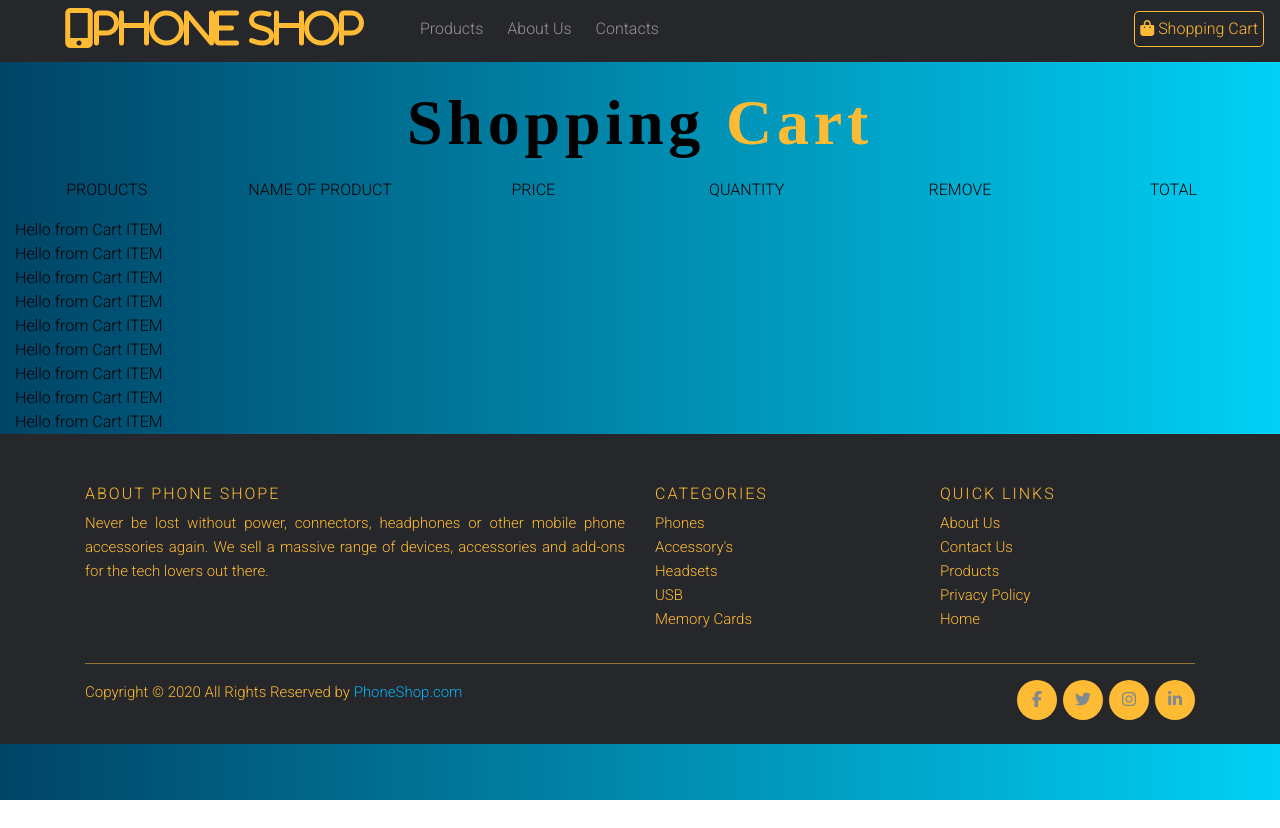
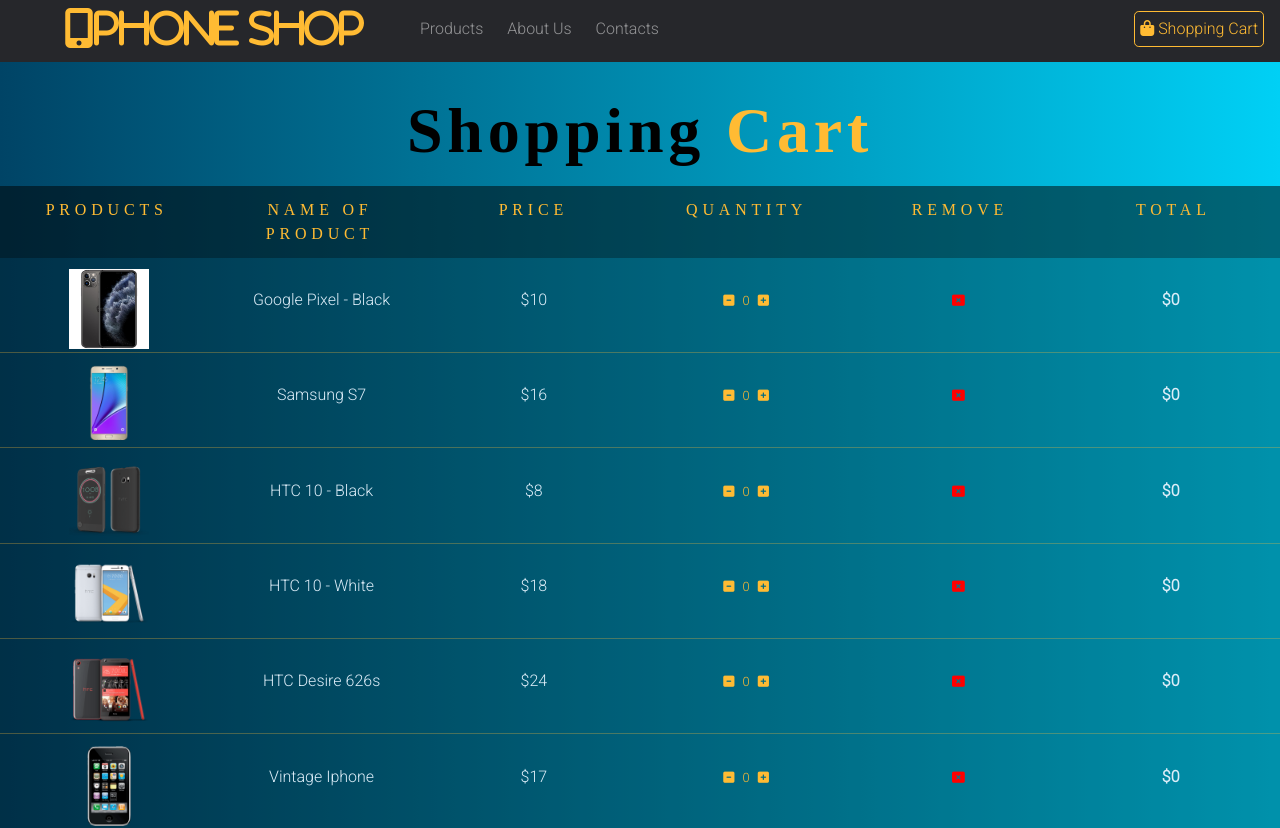
Before and after one commit to YourGuruNet/online_shop, a React (Create React App) app: page /cart in a window 1280 px wide. Shown: the top 828 px of the page. Before the commit the page ends 800 px from the top, so only its background shows below. Built offline with nearby package versions, Linux system fonts and the light colour scheme; a web font is replaced by a local one.

Commit message:
Updeite cart components

```diff
--- a/src/App.css
+++ b/src/App.css
@@ -1,7 +1,7 @@
 /* Roots ļauj izveidot krāsai nosaukumu, lai to atkārtotu pēctam atkal!  */
 :root {
   --DarkBlue: rgba(36, 8, 136, 0.781);
-  --lightBlue: rgb(45, 159, 235);
+  --lightBlue: rgb(220, 237, 248);
   --mainYellow: #fb3;
   --mainDark: black;
   --mainBlue: linear-gradient(to left, rgb(0, 208, 245), rgb(0, 68, 102));
@@ -30,6 +30,31 @@
 }
 .text-bright {
   color: var(--lightBlue);
+}
+/*Button Cart page*********************************************/
+.btn-cart {
+  color: var(--mainYellow);
+  cursor: pointer;
+  transition: all 0.5s ease-in-out;
+  text-transform: capitalize;
+  font-size: 0.8rem !important;
+  border-radius: 0 !important;
+}
+.btn-cart:hover{
+color: var(--lightBlue)
+}
+/* Cart page **********************************************/
+.cart-position {
+  position: absolute;
+  top: 1.2rem;
+}
+.cart-item-hover:hover{
+  background-color: rgba(0, 0, 0, 0.301);
+  cursor: pointer;
+}
+.cart-column-position {
+  position: absolute;
+  top: 0.3rem;
 }
 /* Navbar ***************************************  */
 .hover-link:hover {
@@ -67,6 +92,10 @@
   }
   .mob-button {
     font-size: 10px !important;
+  }
+  .cart-position {
+    position: absolute;
+    top: 0;
   }
 }
 
--- a/src/components/ProductTitle.js
+++ b/src/components/ProductTitle.js
@@ -4,7 +4,7 @@
 export default function ProductTitle({ name, title }) {
   return (
     <div className="row" style={{marginRight: '0',
-      marginLeft: '0'}}>
+      marginLeft: '0', paddingTop: '1.5rem'}}>
       <div className="col-10 mx-auto my-2 text-center text-title">
         <h1 className="text-capitalize font-weight-bold text-title">
           {name} <strong className="text-yellow">{title}</strong>
--- a/src/pages/Contact.js
+++ b/src/pages/Contact.js
@@ -2,6 +2,7 @@
 import Form from "react-bootstrap/Form";
 import Button from "react-bootstrap/Button";
 import Axios from "axios";
+import ProductTitle from '../components/ProductTitle'
 
 class Contact extends React.Component {
   constructor(props) {
@@ -54,15 +55,14 @@
 
   render() {
     return (
+      <React.Fragment>
+        <ProductTitle name="Contact" title="us" />
         <div className="contact-box">
           <section className="mb-4">
-          <h2 className="h1-responsive font-weight-bold text-center my-4">
-            Contact us
-          </h2>
             <p className="text-center w-responsive mx-auto mb-5">
               Do you have any questions? Please do not hesitate to contact us
-            directly. Our team will come back to you within a matter of hours to
-            help you.
+              directly. Our team will come back to you within a matter of hours
+              to help you.
             </p>
             <div className="row">
               <div className="col-md-9 mb-md-0 mb-5">
@@ -174,6 +174,7 @@
             </div>
           </section>
         </div>
+      </React.Fragment>
     );
   }
 }
--- a/src/pages/ProductList.js
+++ b/src/pages/ProductList.js
@@ -8,7 +8,7 @@
   render() {
     return (
       <React.Fragment>
-        <div className="py-5">
+        <div>
           <div className="container">
             <ProductTitle name="All" title="products" />
             {/* Inside ProductTitle we give a value for props so title element know what exact to show on screen */}
--- a/src/pages/cart/Cart.js
+++ b/src/pages/cart/Cart.js
@@ -7,7 +7,7 @@
 class Cart extends Component {
   render() {
     return (
-      <section style={{ marginTop: "1rem" }}>
+      <section>
         <ProductConsumer>
           {(value) => {
             const { cart } = value;
@@ -15,8 +15,10 @@
               return (
                 <React.Fragment>
                   <ProductTitle name="Shopping" title="cart" />
+                  <div style={{background:'rgba(0, 0, 0, 0.3)', marginBottom: '2rem' }}>
                   <CartColumns />
-                  <CartList value={value} />
+                  <CartList value={value}/>
+                  </div>
                 </React.Fragment>
               );
             } else {
--- a/src/pages/cart/CartColumns.js
+++ b/src/pages/cart/CartColumns.js
@@ -2,29 +2,29 @@
 
 export default function CartColumns() {
   return (
-    <div className="container-fluid text-center d-none d-lg-block">
-      <div className="row">
-        <div className="col-10 mx-auto col-lg-2">
+    <div className="container-fluid text-center d-none d-lg-block text-yellow text-title" >
+      <div className="row" style={{paddingTop: '0.5rem', fontSize: "1rem", background: 'rgba(0, 0, 0, 0.3)'}}>
+        <div className="col-10 mx-auto col-lg-2 cart-column-position">
           <p className="text-uppercase">products</p>
         </div>
 
-        <div className="col-10 mx-auto col-lg-2">
+        <div className="col-10 mx-auto col-lg-2 cart-column-position">
           <p className="text-uppercase">name of product</p>
         </div>
 
-        <div className="col-10 mx-auto col-lg-2">
+        <div className="col-10 mx-auto col-lg-2 cart-column-position">
           <p className="text-uppercase">price</p>
         </div>
 
-        <div className="col-10 mx-auto col-lg-2">
+        <div className="col-10 mx-auto col-lg-2 cart-column-position">
           <p className="text-uppercase">quantity</p>
         </div>
 
-        <div className="col-10 mx-auto col-lg-2">
+        <div className="col-10 mx-auto col-lg-2 cart-column-position">
           <p className="text-uppercase">remove</p>
         </div>
 
-        <div className="col-10 mx-auto col-lg-2">
+        <div className="col-10 mx-auto col-lg-2 cart-column-position">
           <p className="text-uppercase">total</p>
         </div>
       </div>
--- a/src/pages/cart/CartItem.js
+++ b/src/pages/cart/CartItem.js
@@ -1,9 +1,82 @@
-import React from 'react'
+import React from "react";
 
-export default function CartItem() {
-    return (
-        <div>
-            Hello from Cart ITEM
+export default function CartItem({ item, value }) {
+  const { id, title, img, price, total, count } = item;
+  const { increment, decrement, removeItem } = value;
+  return (
+    <div
+      className="row my-2 text-capitalize text-center text-bright cart-item-hover"
+      style={{
+        borderBottom: "solid 0.01rem rgba(255, 187, 51, 0.293)",
+        padding: "0.2rem",
+      }}
+    >
+      <div className="col-10 mx-auto col-lg-2">
+        <img
+          src={img}
+          style={{ width: "5rem", height: "5rem" }}
+          className="img-fluid"
+          alt="product"
+        />
+      </div>
+      <div className="col-10 mx-auto col-lg-2 cart-position">
+        <span className="d-lg-none">Product:</span>
+        {title}
+      </div>
+      <div className="col-10 mx-auto col-lg-2 cart-position">
+        <span className="d-lg-none">Price:</span>${price}
+      </div>
+      {/*Buttons */}
+      <div className="col-10 mx-auto col-lg-2 my-2 my-lg-0 cart-position">
+        <div className="d-flex justify-content-center ">
+          <div className="text-yellow">
+            <span
+              className="mx-1 btn-cart"
+              onClick={() => {
+                decrement(id);
+              }}
+            >
+              <i class="fas fa-minus-square" />
+            </span>
+            <span
+              className="mx-1 btn-cart"
+              onClick={() => {
+                decrement(id);
+              }}
+            >
+              {count}
+            </span>
+            <span
+              className="mx-1 btn-cart"
+              onClick={() => {
+                increment(id);
+              }}
+            >
+              <i class="fas fa-plus-square" />
+            </span>
+          </div>
         </div>
-    )
+      </div>
+      {/*Buttons */}
+      {/*Remove button*/}
+      <div className="col-10 mx-auto col-lg-2 cart-position">
+        <span
+          className="mx-1 btn-cart"
+          onClick={() => {
+            removeItem(id);
+          }}
+        >
+          <i class="fas fa-window-close" style={{ color: "red" }} />
+        </span>
+      </div>
+      <div className="col-10 mx-auto col-lg-2 cart-position">
+        <strong>
+          {" "}
+          <span className="d-lg-none">item total: </span>${total}
+        </strong>
+      </div>
+    </div>
+  );
 }
+//d-lg-none says that its well not be showed on big screen
+//I made 2 const and import values of my products plus all functions i created for cart page in Context.js
```
Lines whose indentation alone changed are shown as unchanged.
